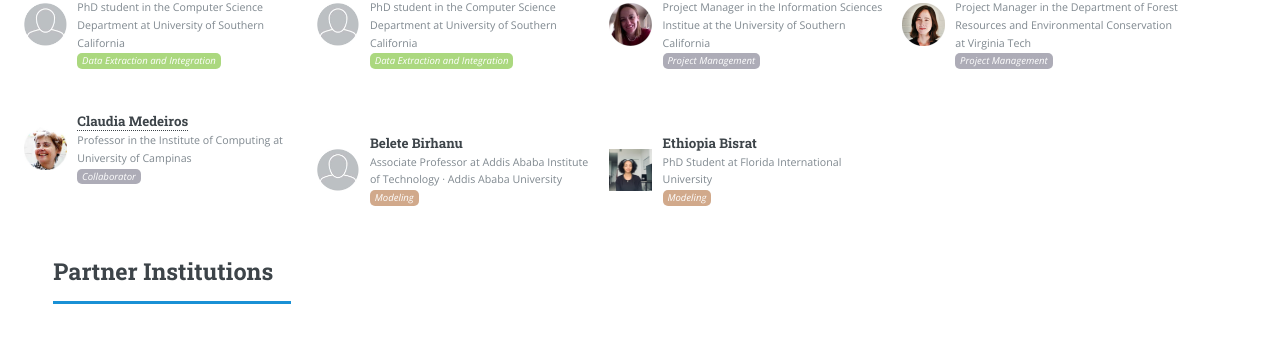
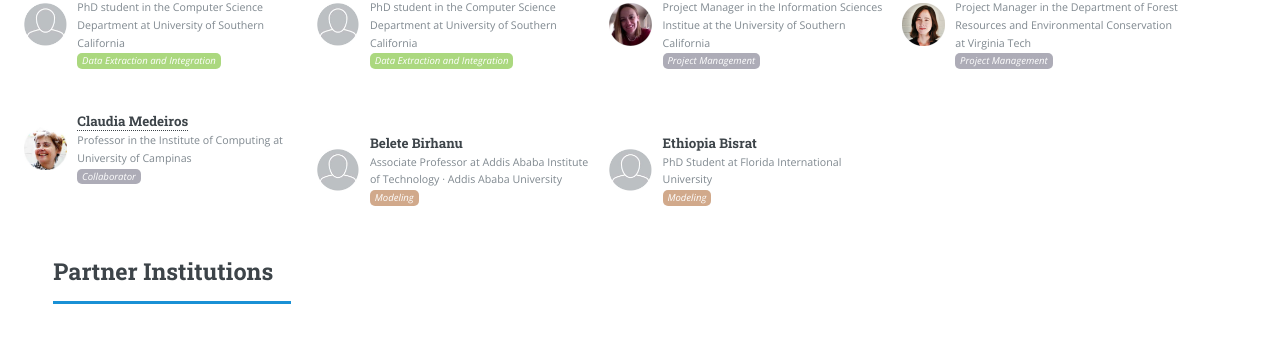
Before and after one commit to KnowledgeCaptureAndDiscovery/MINT, a Jekyll site: the page built from team.md, in a window 1280 px wide. Shown: the part 1420-1759 px from the top of the page. Built offline with Jekyll 4.4.1, drawn with Linux system fonts in a browser that asks for light colours.

Commit message:
fix: typo

```diff
--- a/team.md
+++ b/team.md
@@ -314,7 +314,7 @@
 			</div>
 		</member>
         <member>
-			<img src="assets/images/team/bisrat.png"/>
+			<img src="assets/images/team/default.jpg"/>
 			<div class="content">
 				<h3>Ethiopia Bisrat</h3>
 				<p>  PhD Student at Florida International University
@@ -349,7 +349,8 @@
             <img src="assets/images/institution/tacc.png"/>
         </institution>
 
-	</div>
+    </div>
+
 </section>
 
 <!-- Section -->
```
